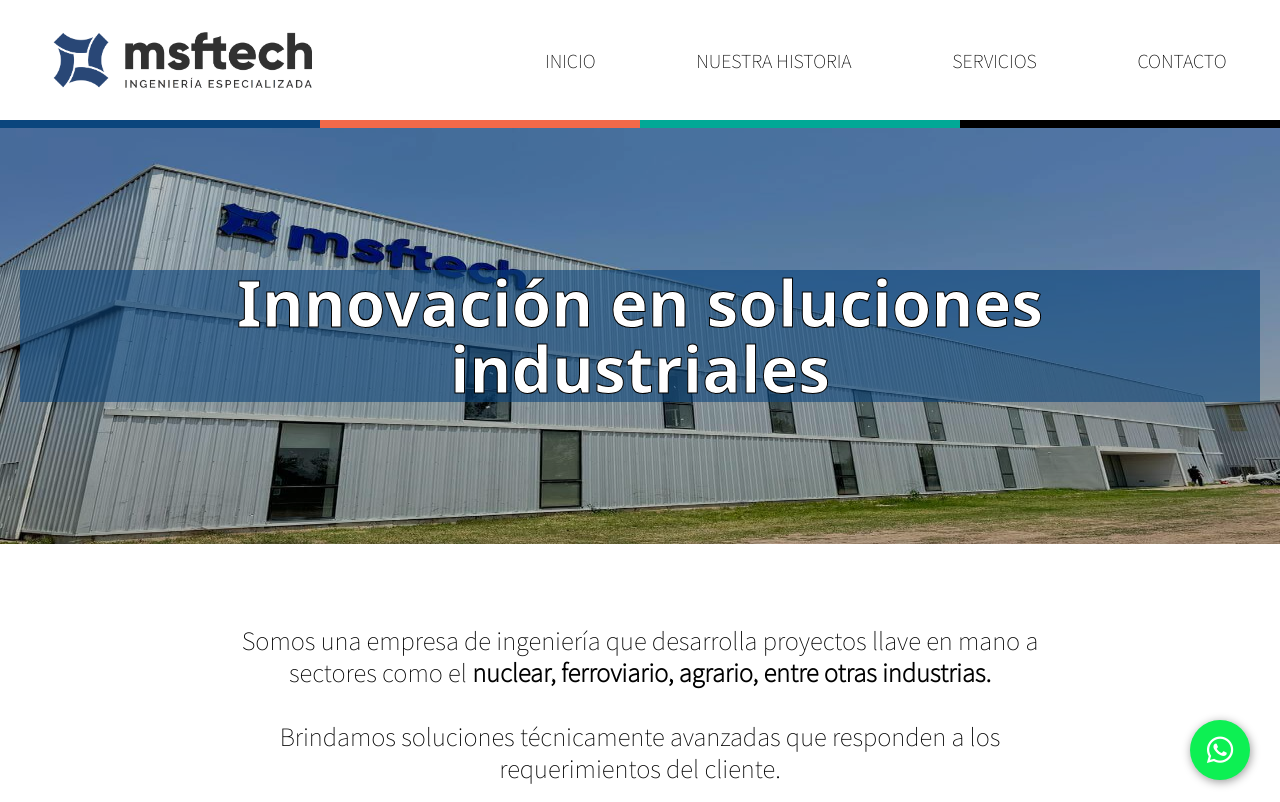
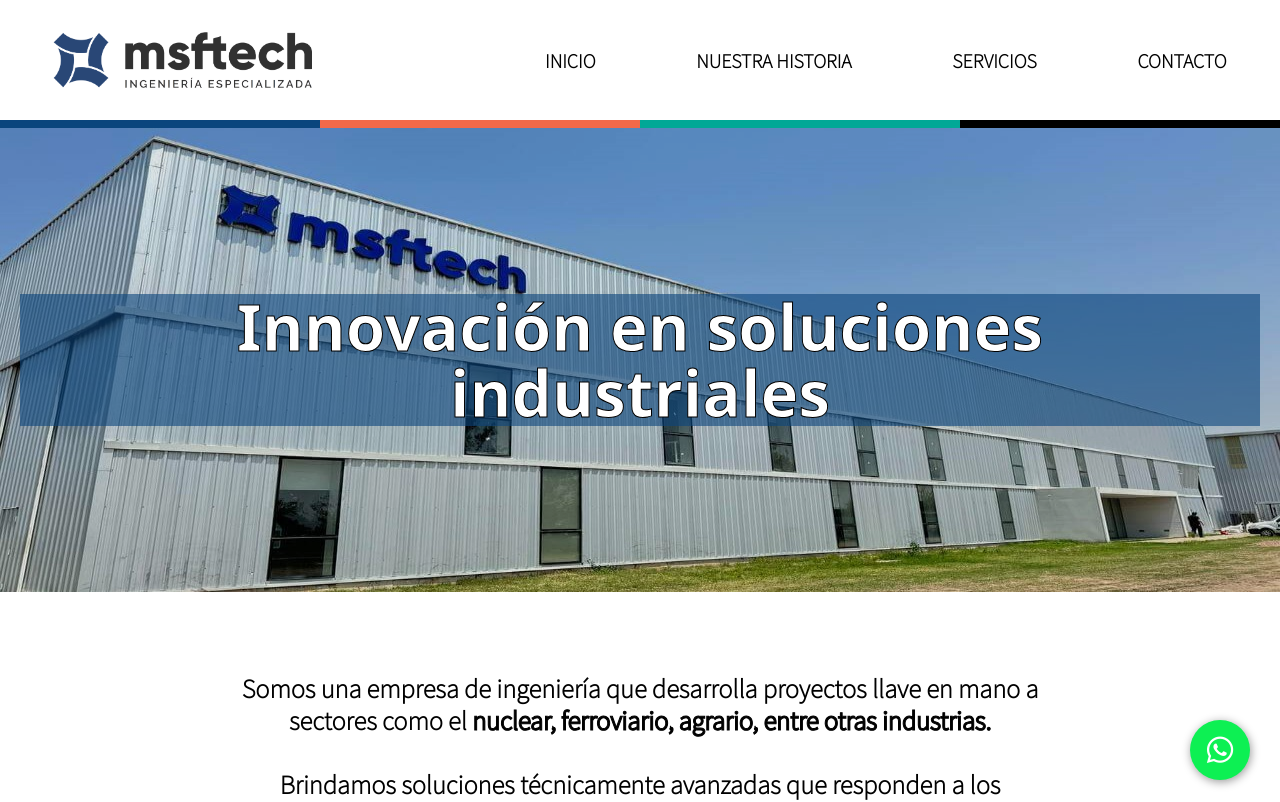
Before and after one commit to MatiasLuengo/MSF-web, a React (Vite) app: page / in a window 1280 px wide. Shown: the top 802 px of the page. Built offline with nearby package versions, Linux system fonts and the light colour scheme.

Commit message:
Change font-weight and photo scale

```diff
--- a/src/components/Banner.jsx
+++ b/src/components/Banner.jsx
@@ -4,9 +4,9 @@ export const Banner = ({ img , alt , text }) => {
             <div className="w-1/4 bg-primaryBlue"></div><div className="bg-primaryOrange w-1/4"></div><div className="bg-primaryGreen w-1/4"></div><div className="bg-black w-1/4"></div>
         </div>
         <div className="relative flex justify-center items-center">
-            <img loading="lazy" className="w-full max-h-[26rem] min-h-[13rem] overflow-hidden" src={img} alt={alt} />
+            <img loading="lazy" className="w-full max-h-[29rem] min-h-[13rem] overflow-hidden" src={img} alt={alt} />
             <h2 className="z-20 absolute  mx-5 px-5 text-white textBorder text-center text-4xl lg:text-[4rem] lg:leading-[66px] font-bold font-sans bg-primaryBlue bg-opacity-60">{text}</h2>
-            <div className="absolute top-0 bottom-0 left-0 right-0 bg-black opacity-25"></div>
+            <div className="absolute top-0 bottom-0 left-0 right-0 bg-black opacity-10"></div>
         </div>
     </>
 )}
--- a/src/components/Service.jsx
+++ b/src/components/Service.jsx
@@ -46,7 +46,7 @@ export const Service = ({ imgService, imgAlt, tittle, textColor, bgColor, popUp1
                     <img loading="lazy" className="rounded-t-[42px] bg-cover h-full w-full" src={imgService} alt={imgAlt} />
                     <div className={`absolute inset-0 ${bgColor} opacity-0 group-hover:opacity-50 rounded-t-[42px]`}></div>
                 </div>
-                <h3 className="text-2xl ml-8 my-4 font-medium">Servicios para<br/><span className={`font-bold ${textColor}`}>{tittle}</span></h3>
+                <h3 className="text-2xl ml-8 my-4">Servicios para<br/><span className={`font-bold ${textColor}`}>{tittle}</span></h3>
                 <button className={`uppercase ml-8 text-xs bg-black ${bgColor} text-white py-2 px-4 rounded-2xl`}>Conoce más</button>
             </article>
         </div>
--- a/src/index.css
+++ b/src/index.css
@@ -13,6 +13,14 @@
     }
     body{
       font-family: 'Noto Sans JP', sans-serif;
+      font-weight: 700;
+    }
+
+    p span{
+      -webkit-text-stroke: 1px black
+    }
+    h3 span{
+      -webkit-text-stroke: 1px black
     }
 
     .slider{
@@ -114,12 +122,15 @@
     -webkit-text-stroke: 1px black;
   }
   .link {
-    @apply hover:font-bold duration-75 h-min m-auto uppercase text-lg whitespace-nowrap;
+    @apply font-semibold hover:scale-105 duration-75 h-min m-auto uppercase text-lg whitespace-nowrap;
+  }
+  .link:hover {
+    -webkit-text-stroke: 1px black
   }
   .linkDrop {
     @apply whitespace-nowrap hover:font-bold duration-75 w-11/12 m-auto py-1 uppercase text-lg;
   }
   .scaleX-100 {
-    transform: scaleX(1); /* Sin escalamiento en el eje X */
+    transform: scaleX(1);
   }
 }
--- a/src/routes/Contact.jsx
+++ b/src/routes/Contact.jsx
@@ -20,7 +20,7 @@ export const Contact = ({  }) => {
             </a>
         </div>
         <iframe className=" max-xs:w-10/12 m-auto w-full sm:h-80" src="https://www.google.com/maps/embed?pb=!1m14!1m8!1m3!1d13617.013068109176!2d-62.1213569!3d-31.4346938!3m2!1i1024!2i768!4f13.1!3m3!1m2!1s0x95cb282ffcdd8a35%3A0x16e70c1228aa22f9!2sMSF%20TECH%20SA!5e0!3m2!1sen!2sar!4v1698281007022!5m2!1sen!2sar"  allowfullscreen="" loading="lazy" referrerpolicy="no-referrer-when-downgrade"></iframe>
-        <p className="w-1/2 mx-auto text-center text-2xl font-normal mt-28">Si querés formar parte de nuestro equipo dejanos tus datos. </p>
+        <p className="w-1/2 mx-auto text-center text-2xl mt-28">Si querés formar parte de nuestro equipo dejanos tus datos. </p>
         <ContactForm/>
         </>
     )
--- a/src/routes/Home.jsx
+++ b/src/routes/Home.jsx
@@ -9,7 +9,7 @@ function Home() {
   return (
     <>
       <Banner img={img_empresa} alt={"Taller Industrial"} text={"Innovación en soluciones industriales"}/>
-      <p className="w-8/12 m-auto text-center text-2xl font-normal my-20">Somos una empresa de ingeniería que desarrolla proyectos llave en mano a sectores como el <span className=" font-semibold">nuclear, ferroviario, agrario, entre otras industrias.</span><br/><br/>
+      <p className="w-8/12 m-auto text-center font-semibold text-2xl my-20">Somos una empresa de ingeniería que desarrolla proyectos llave en mano a sectores como el <span className="font-black">nuclear, ferroviario, agrario, entre otras industrias.</span><br/><br/>
       Brindamos soluciones técnicamente avanzadas que responden a los requerimientos del cliente.<br/><br/>
       Nos dedicamos al diseño, fabricación, mantenimiento y asistencia técnica de ingeniería sobre procesos, máquinas especiales, dispositivos, piezas, equipos y matrices.
       </p>
--- a/src/routes/OurHistory.jsx
+++ b/src/routes/OurHistory.jsx
@@ -12,7 +12,7 @@ export const OurHistory = ({  }) => {
         <>
         <section>
             <Banner img={producción_industrial} alt={"Taller Industrial"} text={"Nuestra Empresa"}/>
-            <p className="w-2/3 mx-auto text-center text-2xl font-normal my-28">El 20 de agosto de 2010 nace MSF TECH S.A. Desde sus inicios la empresa tiene como su objetivo principal brindar soluciones técnicamente avanzadas que respondan a los requerimientos del cliente.<br/><br/>
+            <p className="w-2/3 mx-auto text-center text-2xl my-28">El 20 de agosto de 2010 nace MSF TECH S.A. Desde sus inicios la empresa tiene como su objetivo principal brindar soluciones técnicamente avanzadas que respondan a los requerimientos del cliente.<br/><br/>
             Un hito fundamental es haber sido contratada en el año 2011 por INVAP S.E., para el desarrollo de proyectos ejecutivos pertenecientes al “Sistema de tratamiento de residuos no combustibles de la Central Nuclear Atucha II” con la fabricación del equipamiento y los sistemas de control individual y agrupados bajo un entorno SCADA –Win CC (Siemens.)</p>
             <article className="xlg:flex mb-10">
                 <img loading="lazy" className="rounded-tr-[100px] xlg:w-1/2 max-xlg:rounded-[0px] max-xlg:mx-auto" src={imgSecurity} alt="" />
```
Also changed, not shown: src/assets/front.jpg, src/assets/producción_industrial.jpg.
